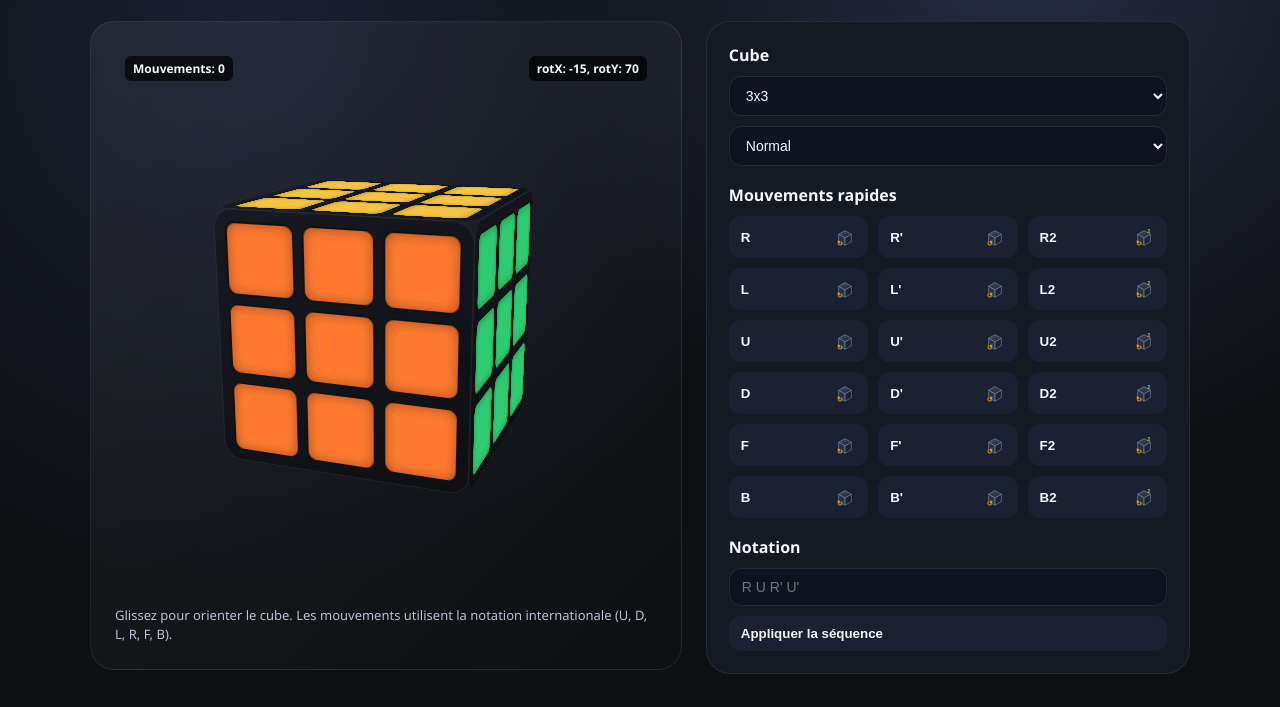
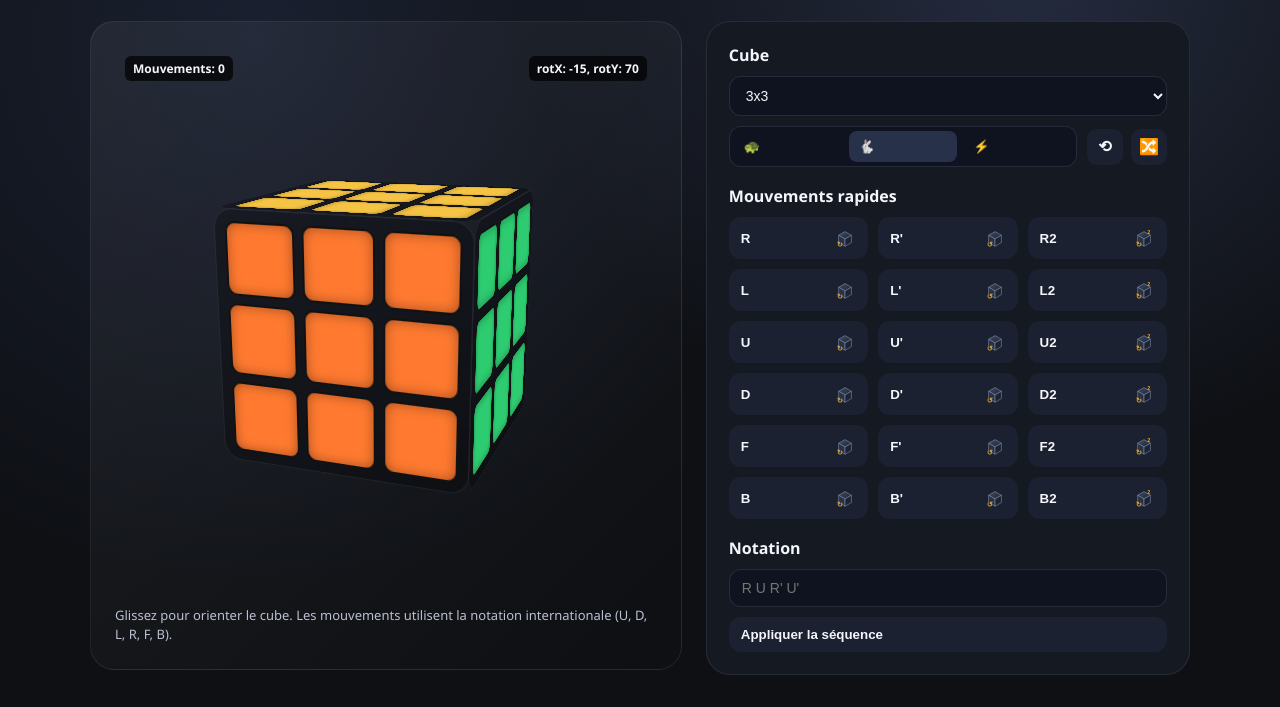
Before and after one commit to mondary/Web_pkrubik, a plain HTML site: page index.html in a window 1280 px wide. Shown: the part 124-831 px from the top of the page. Drawn offline with Linux system fonts and the light colour scheme.

Commit message:
toggle + cta

```diff
--- a/index.html
+++ b/index.html
@@ -179,6 +179,48 @@
         font-size: 14px;
       }
 
+      .segmented {
+        display: grid;
+        grid-template-columns: repeat(3, 1fr);
+        gap: 6px;
+        background: #0f1320;
+        border: 1px solid rgba(255, 255, 255, 0.1);
+        border-radius: 12px;
+        padding: 4px;
+      }
+
+      .segmented button {
+        padding: 8px 10px;
+        border-radius: 8px;
+        background: transparent;
+        font-size: 13px;
+      }
+
+      .segmented button.active {
+        background: #27314a;
+      }
+
+      .controls-row {
+        display: grid;
+        grid-template-columns: 1fr auto;
+        gap: 10px;
+        align-items: center;
+      }
+
+      .icon-actions {
+        display: grid;
+        grid-auto-flow: column;
+        gap: 8px;
+      }
+
+      .icon-actions button {
+        width: 36px;
+        height: 36px;
+        border-radius: 10px;
+        justify-content: center;
+        font-size: 16px;
+      }
+
       .stat {
         display: flex;
         align-items: baseline;
@@ -272,11 +314,18 @@
              <option value="3-twisted">3x3 twisted</option>
              <option value="4">4x4</option>
            </select>
-             <select id="speed">
-               <option value="600">Lent</option>
-               <option value="350" selected>Normal</option>
-               <option value="180">Rapide</option>
-             </select>
+           <div class="controls-row">
+             <div class="segmented" id="speed-segment">
+               <button type="button" data-speed="600" aria-label="Lent">🐢</button>
+               <button type="button" data-speed="350" class="active" aria-label="Normal">🐇</button>
+               <button type="button" data-speed="180" aria-label="Rapide">⚡</button>
+             </div>
+             <div class="icon-actions">
+               <button type="button" id="reset" aria-label="Reinitialiser">⟲</button>
+               <button type="button" id="scramble" aria-label="Melanger">🔀</button>
+             </div>
+           </div>
+           <input type="hidden" id="speed" value="350" />
           </div>
 
           <div class="action-row">
@@ -311,6 +360,7 @@
       const moveCountEl = document.getElementById("move-count");
       const cubeTypeEl = document.getElementById("cube-type");
       const speedEl = document.getElementById("speed");
+      const speedSegmentEl = document.getElementById("speed-segment");
 
       let cubeSize = 3;
       let coords = [];
@@ -701,6 +751,14 @@
         enqueueMoves(moves);
       });
 
+      document.getElementById("reset").addEventListener("click", () => {
+        resetState();
+      });
+
+      document.getElementById("scramble").addEventListener("click", () => {
+        scramble();
+      });
+
 
 
       cubeTypeEl.addEventListener("change", () => {
@@ -727,6 +785,14 @@
       rebuildMoveButtons();
       buildCube(cubeSize);
       resetState();
+
+      speedSegmentEl.querySelectorAll("button").forEach((button) => {
+        button.addEventListener("click", () => {
+          speedSegmentEl.querySelectorAll("button").forEach((b) => b.classList.remove("active"));
+          button.classList.add("active");
+          speedEl.value = button.dataset.speed;
+        });
+      });
 
       const viewport = document.getElementById("viewport");
       let isDragging = false;
```
Lines whose indentation alone changed are shown as unchanged.
